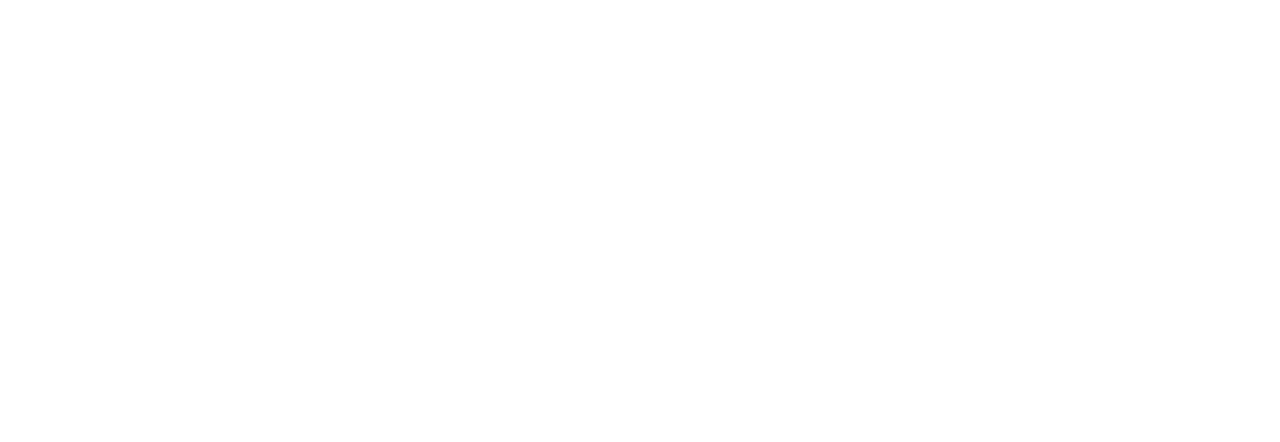
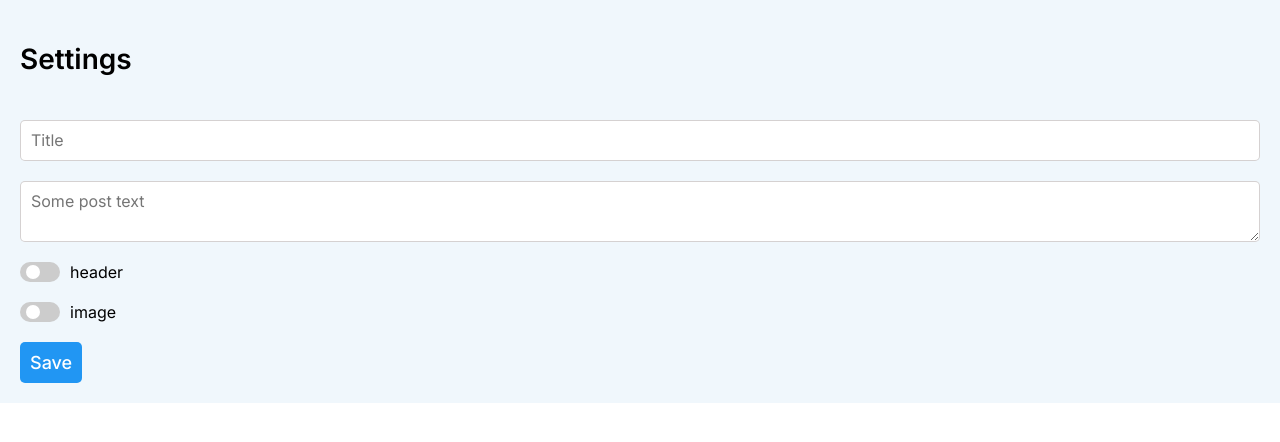
Before and after one commit to daminoki/test-react, a React (Create React App) app: page / in a window 1280 px wide. Shown: the top 442 px of the page. Built offline with nearby package versions, Linux system fonts and the light colour scheme.

Commit message:
add toggle logic && styles to post editor component

```diff
--- a/src/App.css
+++ b/src/App.css
@@ -1,3 +1,5 @@
 .container {
-
+    display: flex;
+    justify-content: center;
+    align-items: center;
 }
--- a/src/App.js
+++ b/src/App.js
@@ -1,11 +1,13 @@
 import './App.css';
 
 import PostEditor from './components/PostEditor';
+import PostPreview from './components/PostPreview';
 
 function App() {
   return (
     <div className="container">
-
+      <PostEditor />
+      <PostPreview />
     </div>
   );
 }
--- a/src/components/PostEditor/PostEditor.module.scss
+++ b/src/components/PostEditor/PostEditor.module.scss
@@ -0,0 +1,106 @@
+.post-editor {
+    background-color: #d8e9f760;
+    display: flex;
+    flex-direction: column;
+    gap: 20px;
+    padding: 20px;
+    width: 100%;
+
+    &__title {
+        color: #000;
+        font-size: 28px;
+        line-height: 1.2;
+        font-weight: 600;
+    }
+
+    &__input {
+        color: #000;
+        font-size: 16px;
+        line-height: 1.2;
+        padding: 10px;
+        border-radius: 5px;
+        border: 1px solid #b9b3b39a;
+
+
+        &:focus {
+            outline: none;
+            border: 1px solid #6cc1f6;
+        }
+    }
+
+    &__save-btn {
+        width: fit-content;
+        border: none;
+        background: #2196F3;
+        color: #fff;
+        font-size: 18px;
+        line-height: 1.2;
+        font-weight: 500;
+        padding: 10px;
+        border-radius: 5px;
+        cursor: pointer;
+        transition: all .2s ease-in-out;
+
+        &:hover {
+            background: #0d86ea;
+        }
+    }
+}
+
+.switch {
+    position: relative;
+    display: inline-block;
+    width: 40px;
+    height: 20px;
+
+    &__round {
+        position: absolute;
+        cursor: pointer;
+        top: 50%;
+        transform: translate(0, -50%);
+        left: 0;
+        right: 0;
+        bottom: 0;
+        background-color: #ccc;
+        transition: .4s;
+        border-radius: 34px;
+        height: 100%;
+
+        &::before {
+            position: absolute;
+            top: 50%;
+            left: 15%;
+            transform: translate(0, -50%);
+            content: "";
+            height: 14px;
+            width: 14px;
+            background-color: #fff;
+            transition: .4s;
+            border-radius: 50%;
+        }
+    }
+}
+
+.switch .switch__toggle {
+    opacity: 0;
+    width: 0;
+    height: 0;
+}
+
+.switch__toggle:checked + .switch__round {
+    background-color: #2196F3;
+}
+
+.switch__toggle:focus + .switch__round {
+    box-shadow: 0 0 1px #2196F3;
+}
+
+.switch__toggle:checked + .switch__round::before {
+    transform: translate(90%, -50%);
+}
+
+.switch-wrapper {
+    display: flex;
+    gap: 10px;
+    align-items: center;
+}
--- a/src/components/PostEditor/index.jsx
+++ b/src/components/PostEditor/index.jsx
@@ -1,5 +1,52 @@
+import { useState } from 'react';
+
+import styles from './PostEditor.module.scss';
+
 const PostEditor = () => {
+    const [titleFieldShown, setTitleFieldShown] = useState(false);
+    const [imgFieldShown, setImgFieldShown] = useState(false);
 
+    const handleInputTitleChange = (e) => {
+        if (e.target.checked) {
+            setTitleFieldShown(true);
+        } else {
+            setTitleFieldShown(false);
+        }
+    }
+
+    const handleInputImgChange = (e) => {
+        if (e.target.checked) {
+            setImgFieldShown(true);
+        } else {
+            setImgFieldShown(false);
+        }
+    }
+
+
+    return (
+        <form className={styles['post-editor']}>
+            <h2 className={styles['post-editor__title']}>Settings</h2>
+            <input className={styles['post-editor__input']} type="text" placeholder="Title" required/>
+            <textarea className={styles['post-editor__input']} placeholder="Some post text" required></textarea>
+            <div className={styles['switch-wrapper']}>
+                <label className={styles['switch']}>
+                    <input className={styles['switch__toggle']} type="checkbox" onChange={handleInputTitleChange} />
+                    <span className={styles['switch__round']}></span>
+                </label>
+                <span>header</span>
+            </div>
+            {titleFieldShown ? <input type="text" className={styles['post-editor__input']} /> : ''}
+            <div className={styles['switch-wrapper']}>
+                <label className={styles['switch']}>
+                    <input className={styles['switch__toggle']} type="checkbox" onChange={handleInputImgChange} />
+                    <span className={styles['switch__round']}></span>
+                </label>
+                <span>image</span>
+            </div>
+            {imgFieldShown ? <input type="file" /> : ''}
+            <button className={styles['post-editor__save-btn']} type="submit">Save</button>
+        </form>
+    );
 }
 
 export default PostEditor;
--- a/src/components/PostPreview/index.jsx
+++ b/src/components/PostPreview/index.jsx
@@ -0,0 +1,7 @@
+const PostPreview = () => {
+    return (
+        <div></div>
+    )
+}
+
+export default PostPreview;
--- a/src/index.css
+++ b/src/index.css
@@ -5,6 +5,7 @@
     sans-serif;
   -webkit-font-smoothing: antialiased;
   -moz-osx-font-smoothing: grayscale;
+  box-sizing: border-box;
 }
 
 * {
```
